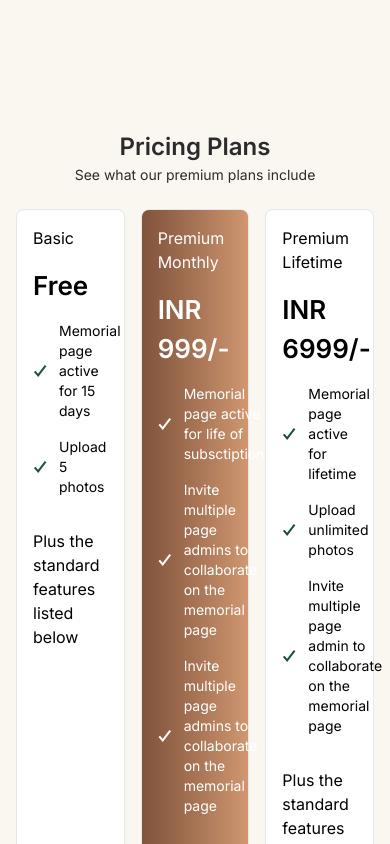
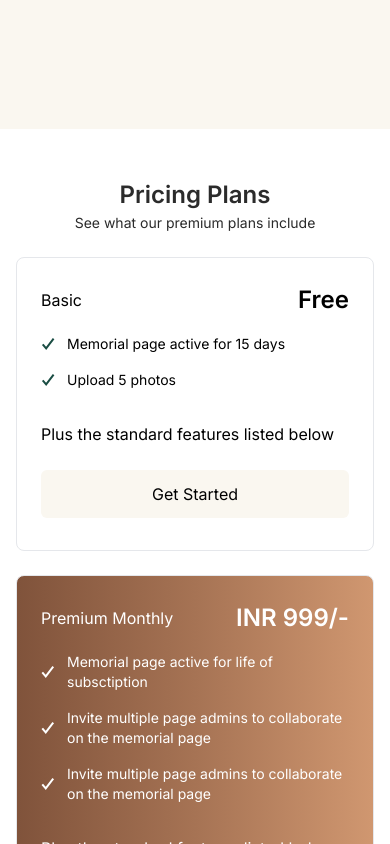
Before and after one commit to Kkrish7654/express-tribute, a Next.js app: page / in a window 390 px wide. Shown: the part 2220-3064 px from the top of the page. Built offline with nearby package versions, Linux system fonts and the light colour scheme.

Commit message:
responsive

```diff
--- a/components/Cards/PricingCard.jsx
+++ b/components/Cards/PricingCard.jsx
@@ -5,10 +5,13 @@ const PricingCard = ({pricing_title, Lists, backgroundColor,textColor, price, ti
   return (
     <div
     //style={{background:'linear-gradient(270deg, #D09770 0%, #C68E69 7.00%, #A67354 32.00%, #8E5F44 57.00%, #80533B 80.00%, #7C4F38 100%), linear-gradient(180deg, #CE956F 0%, #7C4F38 100%)'}}
-    className={`${backgroundColor} ${textColor} w-full border p-4 rounded-lg h-full flex flex-col justify-between`}>
+    className={`${backgroundColor} ${textColor} w-full border p-6 rounded-lg h-full flex flex-col justify-between`}>
       <div className='flex flex-col gap-4'>
-        <p className=''>{pricing_title}</p>
-        <h2 className='text-[26px] font-semibold'>{price}</h2>
+        <div className='flex sm:flex-col items-center sm:items-start justify-between'>
+          <p className=''>{pricing_title}</p>
+          <h2 className='text-[24px] sm:text-[26px] font-semibold'>{price}</h2>
+        </div>
+
 
         <div>
           <ul className='flex flex-col gap-4'>
--- a/components/Home/Pricing/Pricing.js
+++ b/components/Home/Pricing/Pricing.js
@@ -39,8 +39,8 @@ const Pricing = () => {
 
 
   return (
-    <div className=" bg-[#FAF7F0] min-h-[60vh] flex items-center justify-center">
-    <div className="  w-full sm:px-12 px-4  pb-12 items-start justify-between">
+    <div className=" bg-white min-h-[60vh] flex items-center justify-center">
+    <div className="  w-full sm:px-12 px-4 pt-12  pb-12 items-start justify-between">
       {/* title and description for the section */}
       <div className='text-center text-[#2B2B2B]'>
         <h4 className='text-[24px] font-semibold '>Pricing Plans</h4>
@@ -48,7 +48,7 @@ const Pricing = () => {
       </div>
 
       {/* All Pricing Cards */}
-      <div className='grid grid-cols-3 mt-6 justify-start items-start gap-4 h-full'>
+      <div className='grid sm:grid-cols-3 mt-6 justify-start items-start gap-6 h-full'>
 
          {/*Basic Card  */}
         <PricingCard
```
